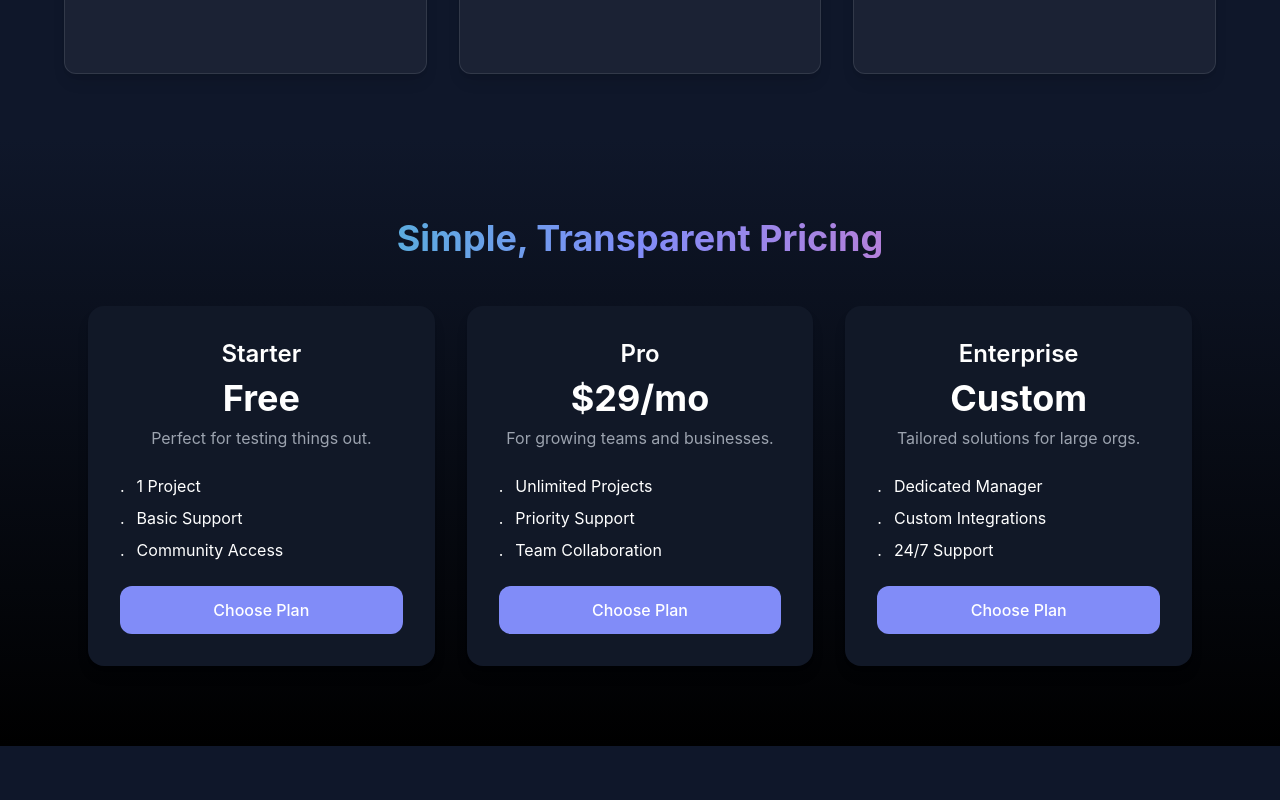
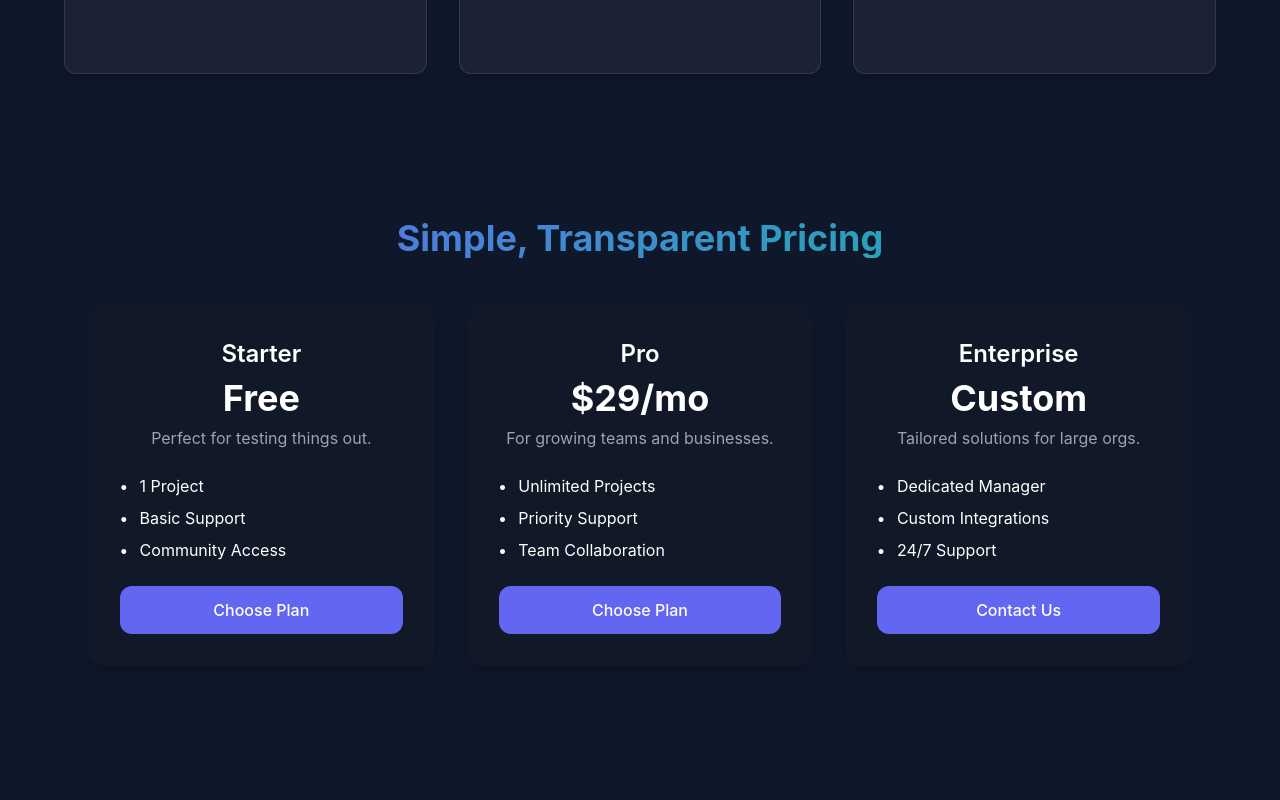
Before and after one commit to mah12-ops/Subscribly-SaaS-Subscription-Dashboard, a React (Vite) app in the folder client/: page / in a window 1280 px wide. Shown: the part 1160-1960 px from the top of the page. Built offline with nearby package versions, Linux system fonts and the light colour scheme.

Commit message:
fix dashboard

```diff
--- a/client/src/components/Navbar.tsx
+++ b/client/src/components/Navbar.tsx
@@ -4,7 +4,7 @@ import { Link } from "react-router-dom";
 export default function Navbar() {
   return (
     <nav className="fixed w-full top-0 z-50 bg-white/10 backdrop-blur-lg border-b border-white/10">
-      <div className="max-w-7xl mx-auto px-6 py-4 flex justify-between items-center">
+      <div className="max-w-7xl mx-auto px-16 py-4 flex justify-between items-center">
         <Link to="/" className="text-2xl font-extrabold bg-gradient-to-r from-indigo-400 via-purple-400 to-pink-400 bg-clip-text text-transparent">
           Subscribly
         </Link>
--- a/client/src/components/Pricing.tsx
+++ b/client/src/components/Pricing.tsx
@@ -6,45 +6,60 @@ export default function Pricing() {
       price: "Free",
       desc: "Perfect for testing things out.",
       features: ["1 Project", "Basic Support", "Community Access"],
+      button: "Choose Plan",
     },
     {
       name: "Pro",
       price: "$29/mo",
       desc: "For growing teams and businesses.",
       features: ["Unlimited Projects", "Priority Support", "Team Collaboration"],
+      button: "Choose Plan",
     },
     {
       name: "Enterprise",
       price: "Custom",
       desc: "Tailored solutions for large orgs.",
       features: ["Dedicated Manager", "Custom Integrations", "24/7 Support"],
+      button: "Contact Us",
     },
   ];
 
   return (
-    <section className="py-20 bg-gradient-to-b from-dark to-black text-white">
+    <section className="py-20 bg-dark text-white">
       <div className="max-w-6xl mx-auto px-6 text-center">
-        <h2 className="text-4xl font-bold bg-gradient-to-r from-teal-400 via-indigo-400 to-pink-400 bg-clip-text text-transparent mb-12">
+        <h2 className="text-4xl font-bold bg-gradient-to-r from-primary to-accent bg-clip-text text-transparent mb-12 ">
           Simple, Transparent Pricing
         </h2>
+
         <div className="grid md:grid-cols-3 gap-8">
           {plans.map((plan, idx) => (
             <div
               key={idx}
-              className="rounded-2xl bg-gray-900 p-8 shadow-lg hover:scale-105 transform transition"
+              className="rounded-2xl bg-gray-900 p-8 shadow-lg hover:shadow-xl transform hover:scale-105 transition duration-300"
             >
               <h3 className="text-2xl font-semibold">{plan.name}</h3>
               <p className="text-4xl font-bold mt-2">{plan.price}</p>
               <p className="text-gray-400 mt-2">{plan.desc}</p>
+
               <ul className="mt-6 space-y-2 text-left">
                 {plan.features.map((f, i) => (
                   <li key={i} className="flex items-center gap-3">
-                    .  <span>{f}</span>
+                    <span className=" font-bold">•</span>
+                    <span>{f}</span>
                   </li>
                 ))}
               </ul>
-              <button className="mt-6 w-full py-3 text-white bg-indigo-400  hover:bg-indigo-600  rounded-xl font-medium">
-                Choose Plan
+
+              <button
+                className={`mt-6 w-full py-3 rounded-xl font-medium text-white transition ${
+                  plan.name === "Starter"
+                    ? "bg-primary hover:bg-primary"
+                    : plan.name === "Pro"
+                    ? "bg-primary hover:bg-primary-dark"
+                    : "bg-primary hover:bg-primary"
+                }`}
+              >
+                {plan.button}
               </button>
             </div>
           ))}
```
